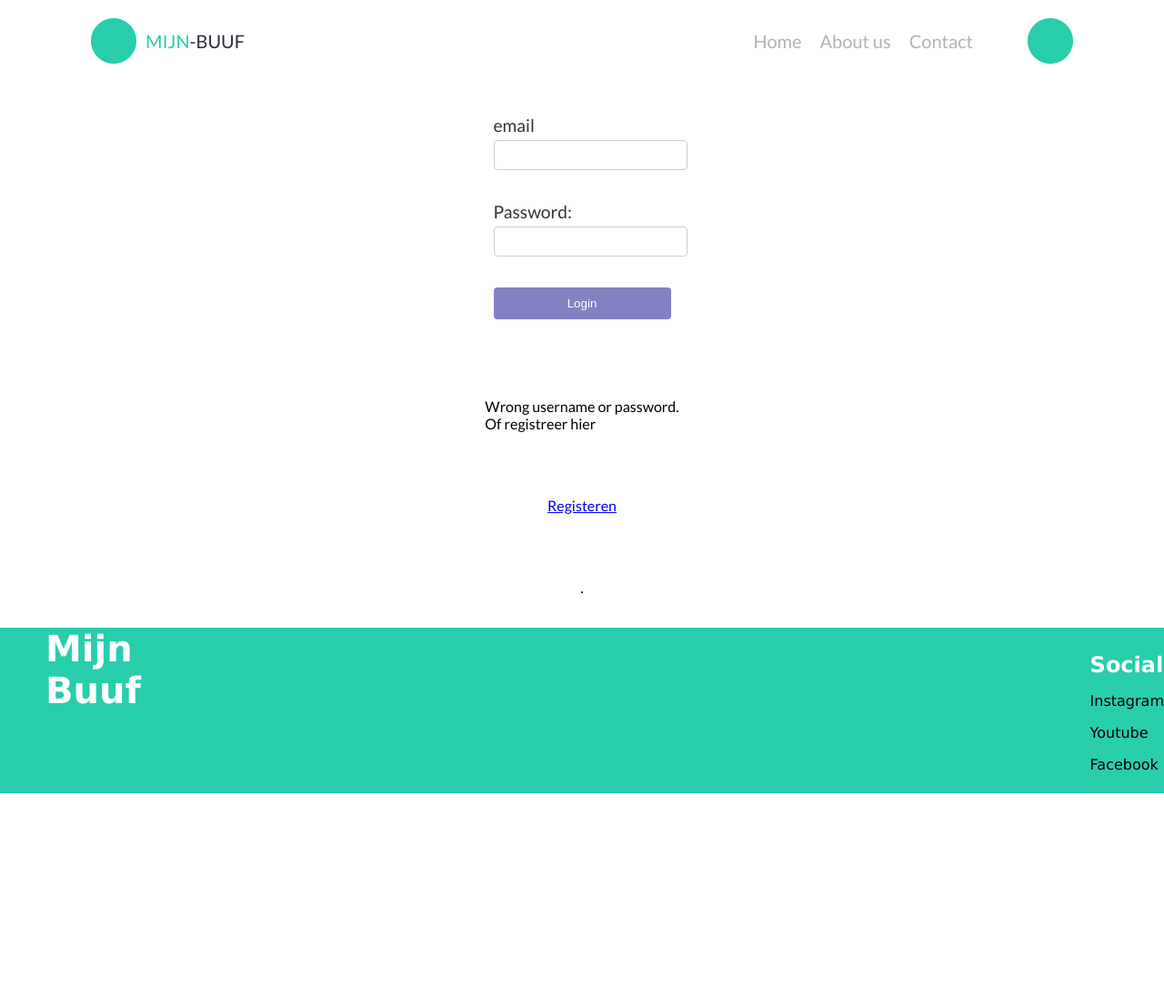
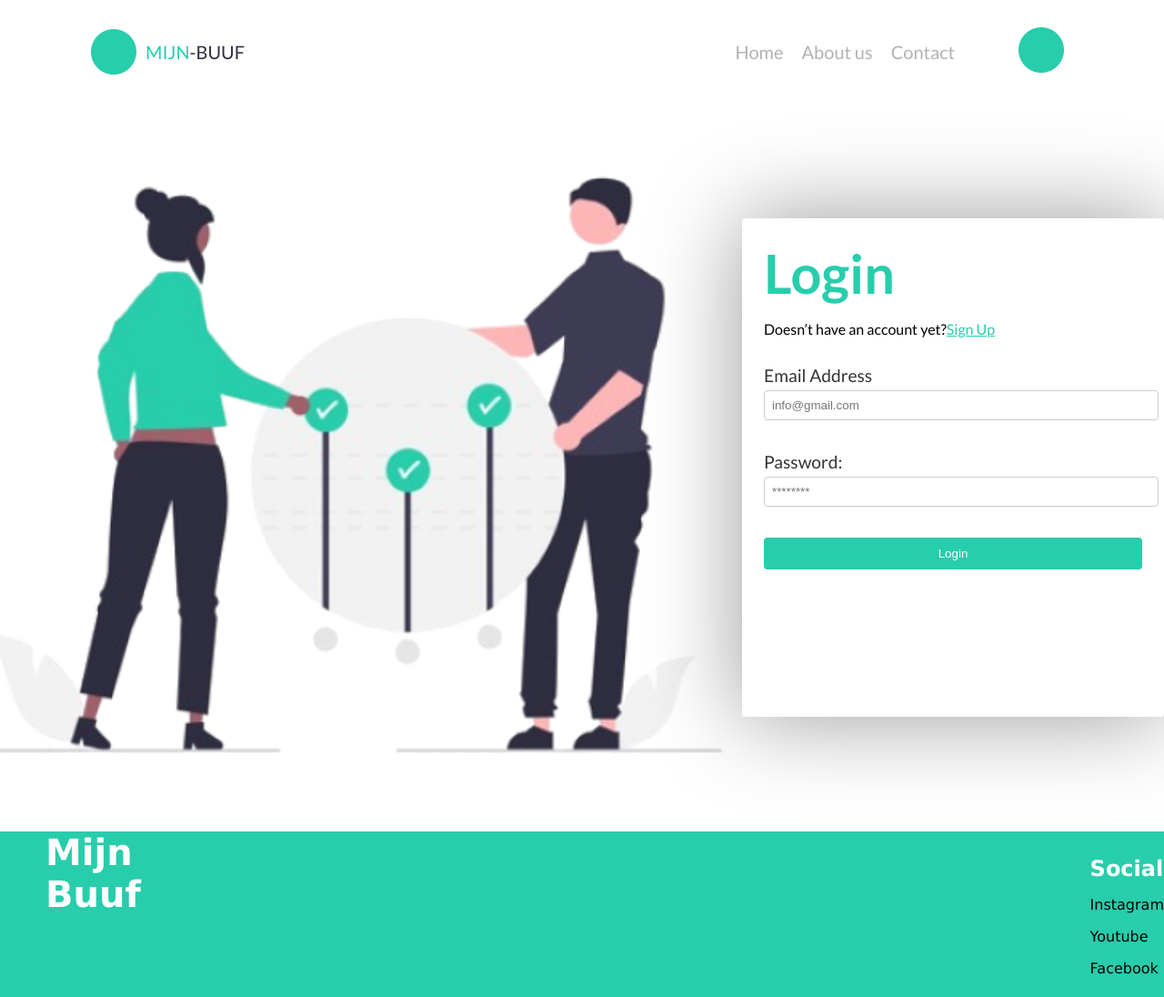
Before and after one commit to 6035099/Mijn-buuf, a PHP site: page /login.php in a window 1280 px wide. Shown: the whole page at 91% size. Before the commit the page ends 872 px from the top, so only its background shows below. Run offline with PHP 8.4, Linux system fonts and the light colour scheme; some libraries are stand-ins or nearby versions.

Commit message:
login en regi gedaan

```diff
--- a/css/style.css
+++ b/css/style.css
@@ -186,6 +186,8 @@ header {
 
 .log-kop {
     text-align: center;
+    color: #28CDAC;
+    font-size: 59.417px;
 }
 
 /* Formulier */
@@ -193,9 +195,11 @@ header {
     display: flex;
     flex-direction: column;
     background-color: white;
-    padding: 20px;
+    padding: 40px;
+    width: 300px;
     border-radius: 10px;
     box-shadow: 0 0 10px rgba(0, 0, 0, 0.1);
+
 }
 
 /* Labels */
@@ -219,7 +223,7 @@ label {
 /* Knop */
 input[type="submit"] {
     padding: 10px 20px;
-    background-color: rgb(130, 130, 195);
+    background-color:#28CDAC;
     color: white;
     border: none;
     border-radius: 4px;
@@ -234,17 +238,45 @@ input[type="submit"] {
 }
 
 input[type="submit"]:hover {
-    background-color: rgb(100, 100, 165);
+    background-color: white;
+    color: #28CDAC;
+    border: #28CDAC solid 2px;
 }
 
 /* Dit is de inlog pagina */
 
 .inlog-container {
-    display: grid;
+    display: flex;
     place-items: center;
-    height: 75vh;
+    height: 100vh;
 }
 
+
+.login_img {
+    width: 51em;
+}
+
+.Login_cont {
+    padding: 3vh;
+    border-radius: 4px;
+    background: #FFF;
+    box-shadow: 0px 0px 100px 2px rgba(0, 0, 0, 0.39);
+    width: 500px;
+    height: 500px;
+}
+
+.Login_cont h1 {
+    color: #28CDAC;
+    font-size: 59.417px;
+    margin: 0;
+}
+
+.inlog-container p {
+    margin-bottom: 30px;
+}
+.inlog-container a {
+    color: #28CDAC;
+}
 /* Footer */
 .footergrid {
     min-height: 10vh;
--- a/lib/header.php
+++ b/lib/header.php
@@ -31,7 +31,7 @@
                 <a href="home.php">Home</a>
                 <a href="about_us.php">About us</a>
                 <a href="contact.php">Contact</a>
-                <img class="profiel" src="img/home/logo_kleur.png" alt="">
+                <a href="login.php"><img class="profiel" src="img/home/logo_kleur.png" href="login.php" alt=""></a>
             </nav>
 
         </header>
--- a/login.php
+++ b/login.php
@@ -2,22 +2,19 @@
 include "lib/header.php";
 ?>
 <main class="inlog-container">
-<form action="login.php" method="POST">
-    <label for="username">email</label>
-    <input type="text" id="email" name="email" required><br><br>
-    <label for="password">Password:</label>
-    <input type="password" id="password" name="password" required><br><br>
-    <input type="submit" value="Login">
-</form>
-
+    <article>
+        <img class="login_img" src="img/home/Main_img.png"  alt="">
+    </article>
+    <article class="Login_cont">
+        <h1>Login</h1>
         <?php
         if ($_SERVER['REQUEST_METHOD'] === 'POST') {
             // Process the login form
             $email = $_POST['email'];
             $password = $_POST['password'];
             $conn = new mysqli('localhost', 'root', '', 'Mijn_Buuf');
-    $sql= "SELECT * FROM registration WHERE email = '$email' AND password = '$password' ";
-    $result = mysqli_query($conn,$sql);
+            $sql = "SELECT * FROM registration WHERE email = '$email' AND password = '$password' ";
+            $result = mysqli_query($conn, $sql);
             $aantal = mysqli_num_rows($result);
             if ($aantal == 1) {
                 session_start();
@@ -27,13 +24,20 @@ if ($_SERVER['REQUEST_METHOD'] === 'POST') {
                 echo "Login failed";
             }
             $check = mysqli_fetch_array($result);
-
-
-
         } else {
-    echo "Wrong username or password.<br>Of registreer hier <a href='register.php'>Registeren</a>.";
+            echo "";
         }
         ?>
+        <p>Doesn’t have an account yet?<a href='register.php'>Sign Up</a></p>
+        <form action="login.php" method="POST">
+            <label for="username">Email Address</label>
+            <input type="text" id="email" name="email" placeholder="info@gmail.com"><br><br>
+            <label for="password">Password:</label>
+            <input type="password" id="password" name="password" placeholder="********" required><br><br>
+            <input type="submit" value="Login">
+        </form>
+    </article>
+
 </main>
 
-<?php include "lib/footer.php";?>
+<?php include "lib/footer.php"; ?>
```
Also changed, not shown: register.php (+5 -5 lines). Lines whose indentation alone changed are shown as unchanged.
